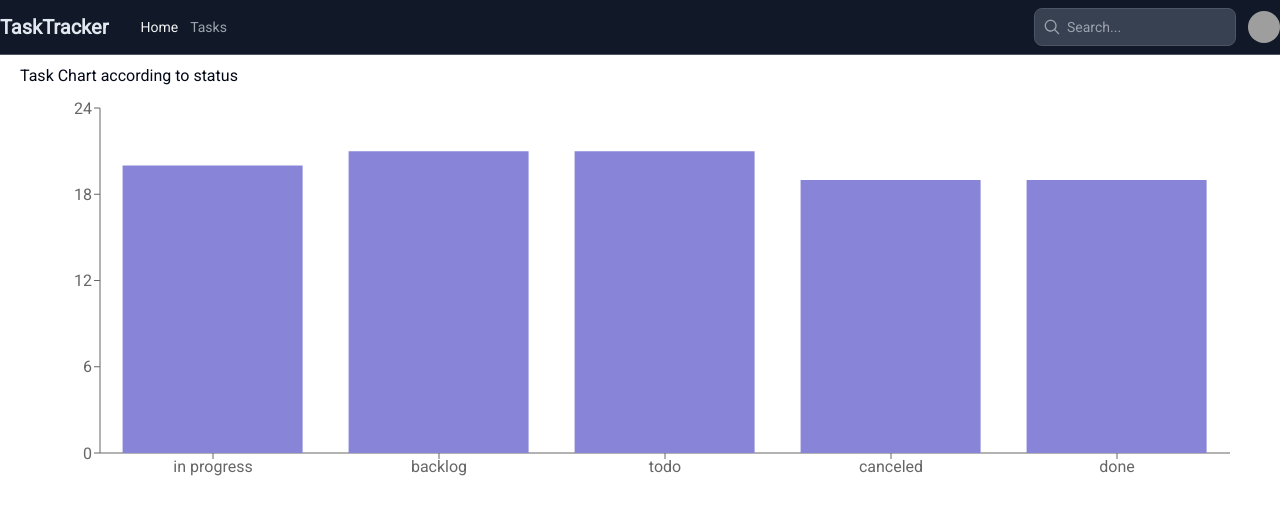
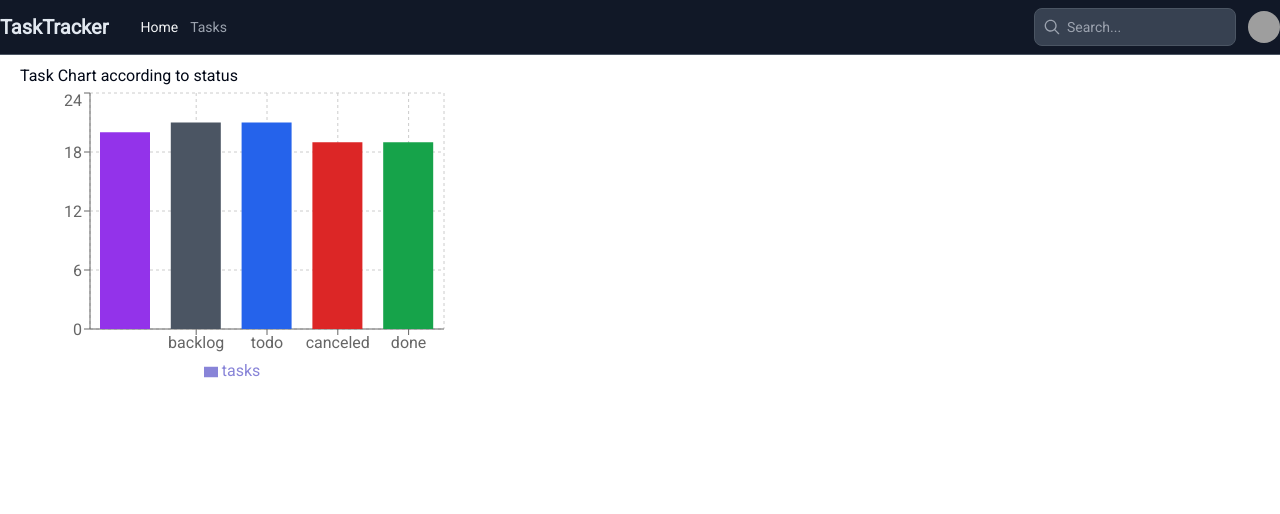
Before and after one commit to KennyMwendwaX/task-trace, a Next.js app: page / in a window 1280 px wide. Shown: the top 514 px of the page. Built offline with nearby package versions, Linux system fonts and the light colour scheme; grey boxes are pictures that could not be loaded.

Commit message:
Customized colors on the status bar chart

```diff
--- a/components/TaskStatusChart.tsx
+++ b/components/TaskStatusChart.tsx
@@ -10,10 +10,15 @@ import {
   CartesianGrid,
   Tooltip,
   Legend,
+  LineChart,
+  Line,
 } from "recharts";
 
 interface StatusCounts {
   [key: string]: number;
+}
+interface StatusColors {
+  [key: string]: string;
 }
 
 export default function TaskStatusChart() {
@@ -24,22 +29,39 @@ export default function TaskStatusChart() {
     statusCounts[status] = (statusCounts[status] || 0) + 1;
   });
 
+  const statusColors: StatusColors = {
+    done: "#16a34a",
+    todo: "#2563eb",
+    "in progress": "#9333ea",
+    canceled: "#dc2626",
+    backlog: "#4b5563",
+  };
+
   // Convert the counts into an array of objects suitable for Recharts
   const statusChartData = Object.keys(statusCounts).map((status) => ({
     status,
-    count: statusCounts[status],
+    tasks: statusCounts[status],
+    fill: statusColors[status],
   }));
   return (
     <>
       <div>Task Chart according to status</div>
-      <ResponsiveContainer width="100%" height={400}>
+      <ResponsiveContainer width="35%" height={300}>
         <BarChart
           data={statusChartData}
-          margin={{ top: 20, right: 30, left: 20, bottom: 5 }}>
+          margin={{
+            top: 5,
+            right: 10,
+            left: 10,
+            bottom: 5,
+          }}>
+          <CartesianGrid strokeDasharray="3 3" />
+
           <XAxis dataKey="status" />
           <YAxis />
           <Tooltip />
-          <Bar dataKey="count" fill="#8884d8" />
+          <Legend />
+          <Bar dataKey="tasks" fill="#8884d8" barSize={50} />
         </BarChart>
       </ResponsiveContainer>
     </>
```
